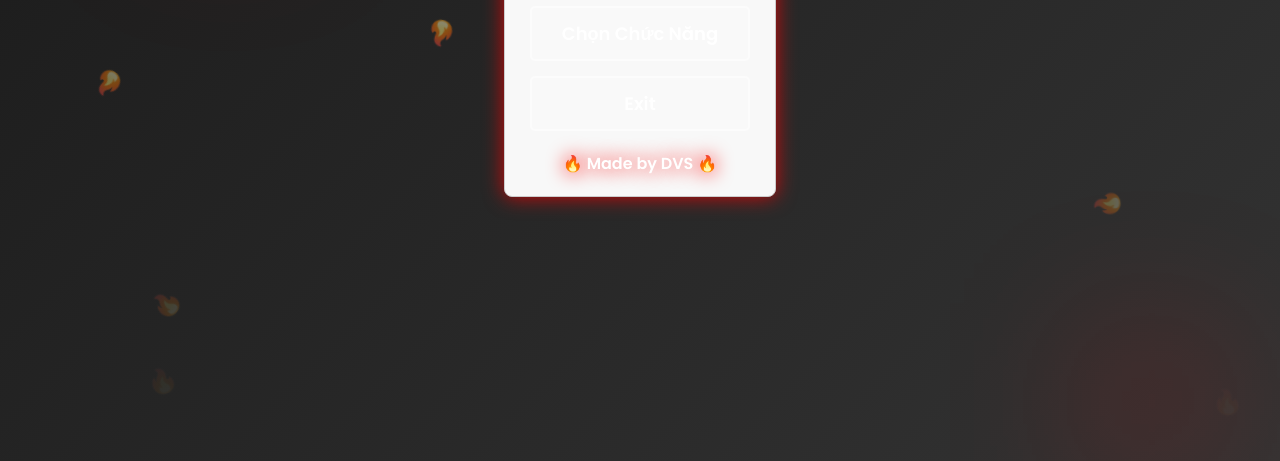
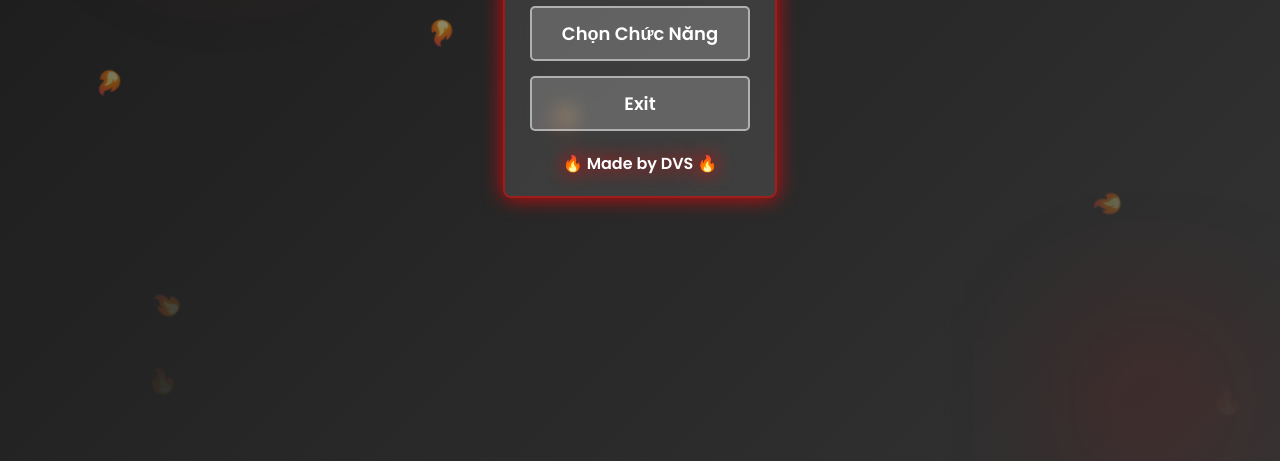
Before and after one commit to Khoi-star/dvs.github.io, a plain HTML site: page index.html in a window 1280 px wide. Shown: the part 339-800 px from the top of the page. Drawn offline with Linux system fonts and the light colour scheme.

Commit message:
Update index.html

```diff
--- a/index.html
+++ b/index.html
@@ -39,9 +39,6 @@
     max-width: 800px;
     margin: 50px auto;
     padding: 20px;
-    font-family: monospace;
-    background-color: #f8f8f8;
-    border: 1px solid #ccc;
     border-radius: 8px;
 
     max-height: 400px; /* chiều cao tối đa */
```
